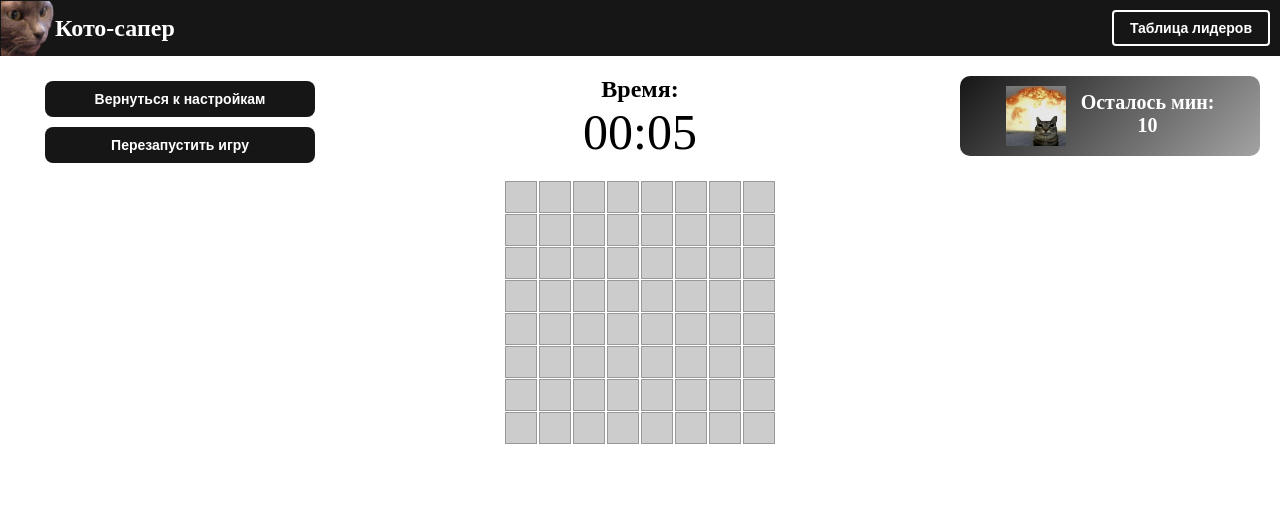
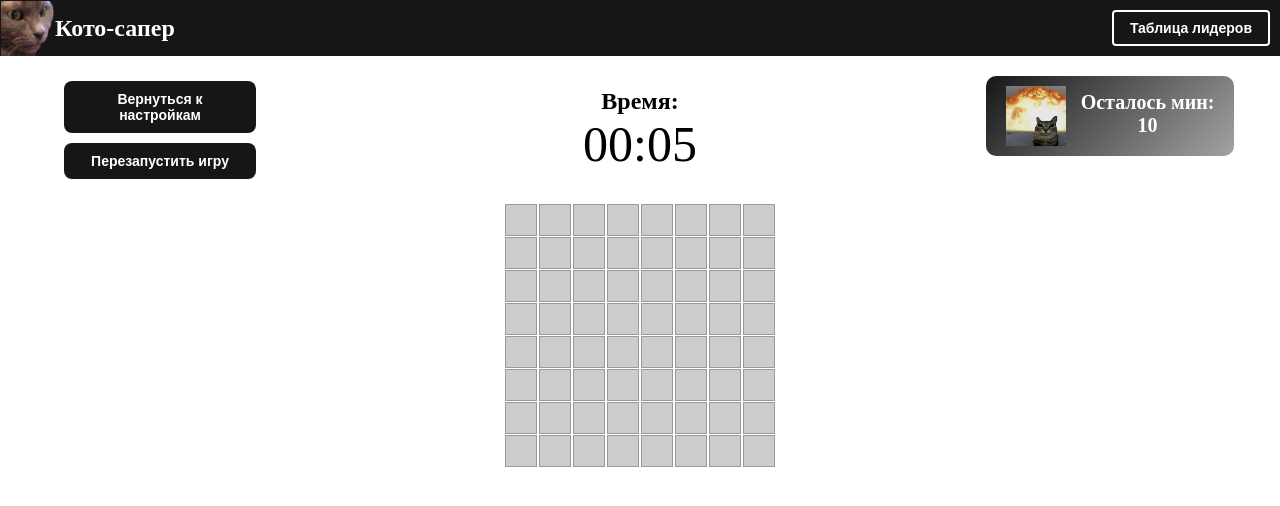
Before and after one commit to liwiggwp/iq-group-minesweeper-game-vue, a Vue app: page /game in a window 1280 px wide. Shown: the top 506 px of the page. Built offline with nearby package versions, Linux system fonts and the light colour scheme; the HTML template or start-up script is replaced by a standard one.

Commit message:
update 'LayoutContainer' add template for board and update 'GameView'

```diff
--- a/src/components/layout/LayoutContainer.vue
+++ b/src/components/layout/LayoutContainer.vue
@@ -1,5 +1,6 @@
 <template>
   <div class="container">
+    <div class="top-row">
       <div class="sidebar-left">
         <slot name="sidebar-left"></slot>
       </div>
@@ -10,27 +11,41 @@
         <slot name="sidebar-right"></slot>
       </div>
     </div>
+
+    <div class="board-container">
+      <slot name="board"></slot>
+    </div>
+  </div>
 </template>
 
-<style scoped>
+<style>
 .container {
+  display: flex;
+  flex-direction: column;
+  margin-top: 20px;
+}
+.top-row {
   display: grid;
   grid-template-columns: 1fr 2fr 1fr;
-  align-items: flex-start;
-  margin-top: 20px;
 }
 .sidebar-left {
   display: flex;
   flex-direction: column;
-  margin-left: 40px;
-}
-.sidebar-right {
-  display: flex;
-  flex-direction: column;
+  align-items: center;
 }
 .content {
   display: flex;
   flex-direction: column;
   align-items: center;
+  justify-content: center;
+}
+.sidebar-right {
+  display: flex;
+  flex-direction: column;
+  align-items: center;
+}
+.board-container {
+  display: flex;
+  justify-content: center;
 }
 </style>
--- a/src/view/GameView.vue
+++ b/src/view/GameView.vue
@@ -1,16 +1,23 @@
 <template>
   <LayoutContainer>
     <template #sidebar-left>
-      <CustomButton @click="$router.push('/')" width="100">
+      <CustomButton @click="$router.push('/')" width="60%">
         Вернуться к настройкам
       </CustomButton>
-      <CustomButton @click="restartGame()" width="100">
+      <CustomButton @click="restartGame()" width="60%">
         Перезапустить игру
       </CustomButton>
     </template>
 
     <template #default>
       <GameTimer :seconds="timer" />
+    </template>
+
+    <template #sidebar-right>
+      <GameMineCounter :counterMines="counterMines" />
+    </template>
+
+    <template #board>
       <div class="board">
         <div v-for="(row, rowIndex) in board" :key="rowIndex" class="row">
           <div
@@ -50,10 +57,6 @@
         :isWin="isWin"
         :timer="timer"
       />
-    </template>
-
-    <template #sidebar-right>
-      <GameMineCounter :counterMines="counterMines" />
     </template>
   </LayoutContainer>
 </template>
```
Lines whose indentation alone changed are shown as unchanged.
